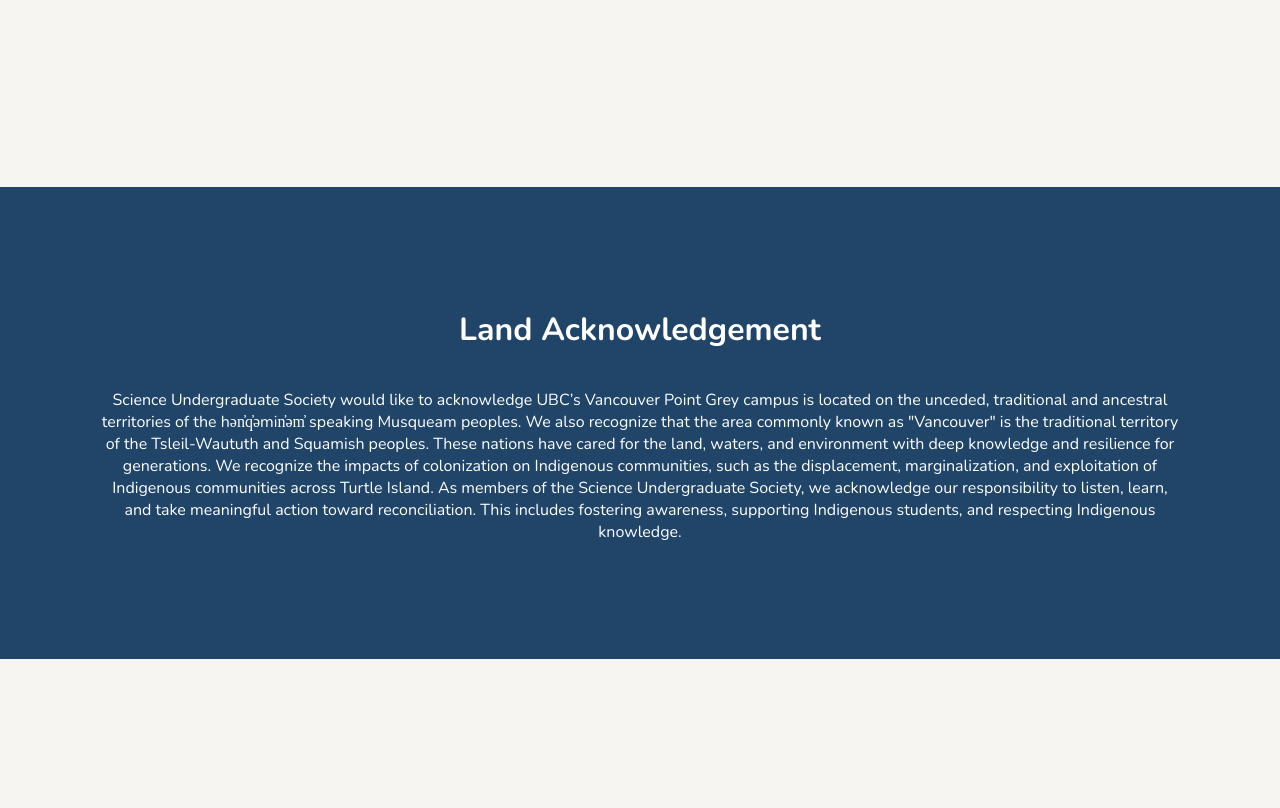
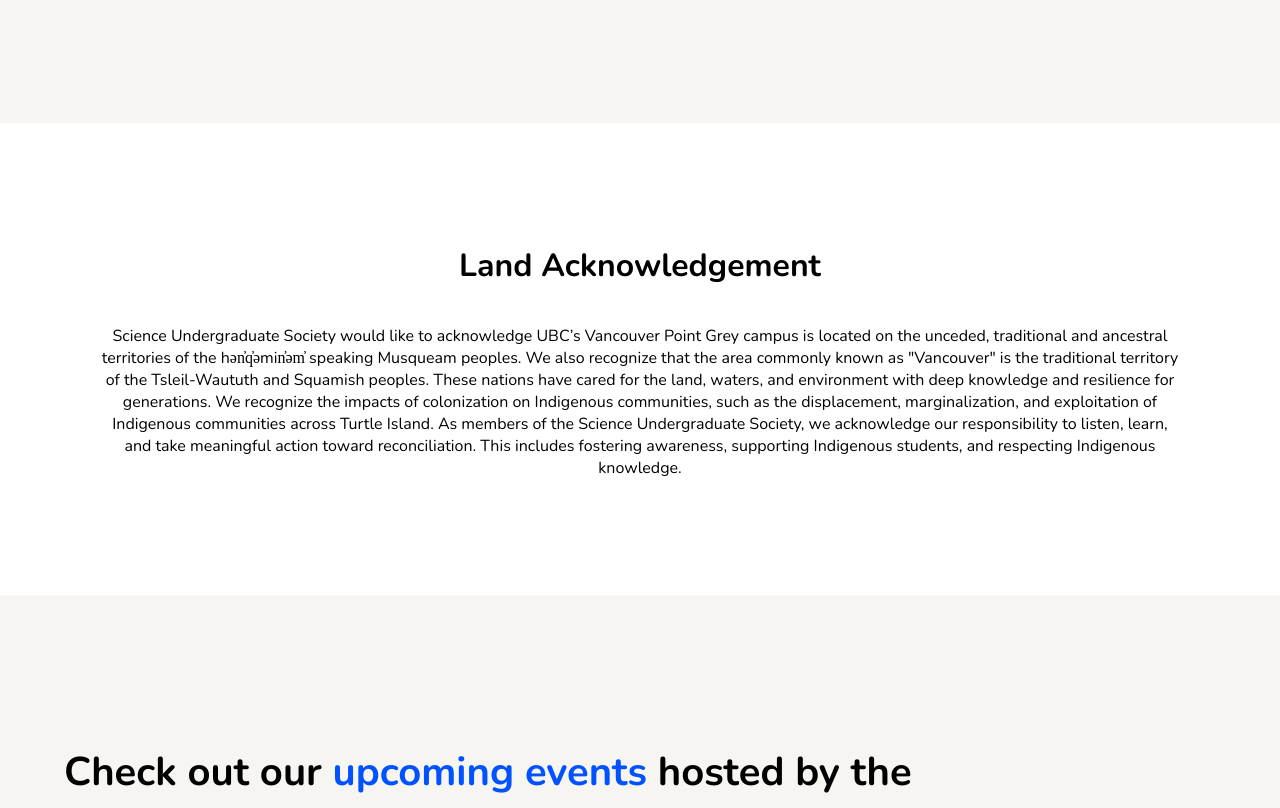
Before and after one commit to Science-Undergraduate-Society/www, a Next.js app: page / in a window 1280 px wide. Shown: the part 1780-2588 px from the top of the page. Built offline with nearby package versions, Linux system fonts and the light colour scheme; a web font is replaced by a local one.

Commit message:
updated hiring + changed color for land acknowledgement

```diff
--- a/src/pages/index.js
+++ b/src/pages/index.js
@@ -53,9 +53,9 @@ export default function Home() {
             <p>
               <em>~est. 1961~</em>
             </p>
-              <ButtonHollowWhite>
+              {/* <ButtonHollowWhite>
                 <Link href="/joinSus/apply">Summer 2025 Hiring is Open!</Link>
-              </ButtonHollowWhite>
+              </ButtonHollowWhite> */}
           </HeroText>
         </Hero>
 
@@ -750,18 +750,19 @@ const EventCard = styled.div`
 
 const LandAcknowledgement = styled.div`
   width: 100%;
-  background-color: #204569;
-  color: white;
+  color: black;
   text-align: center;
-  margin-top: 10rem;
   padding: 100px 100px;
   display: flex;
   flex-direction: column;
   align-items: center;
   justify-content: center;
+  background-color: white;
+  margin-top: 6rem;
 `;
 
 const LandAckTitle = styled.h1`
+
 `
 
 // =============== CLUBS COLLAGE =============== //
```
Also changed, not shown: src/pages/joinSus/apply.js (+7 -10 lines).
